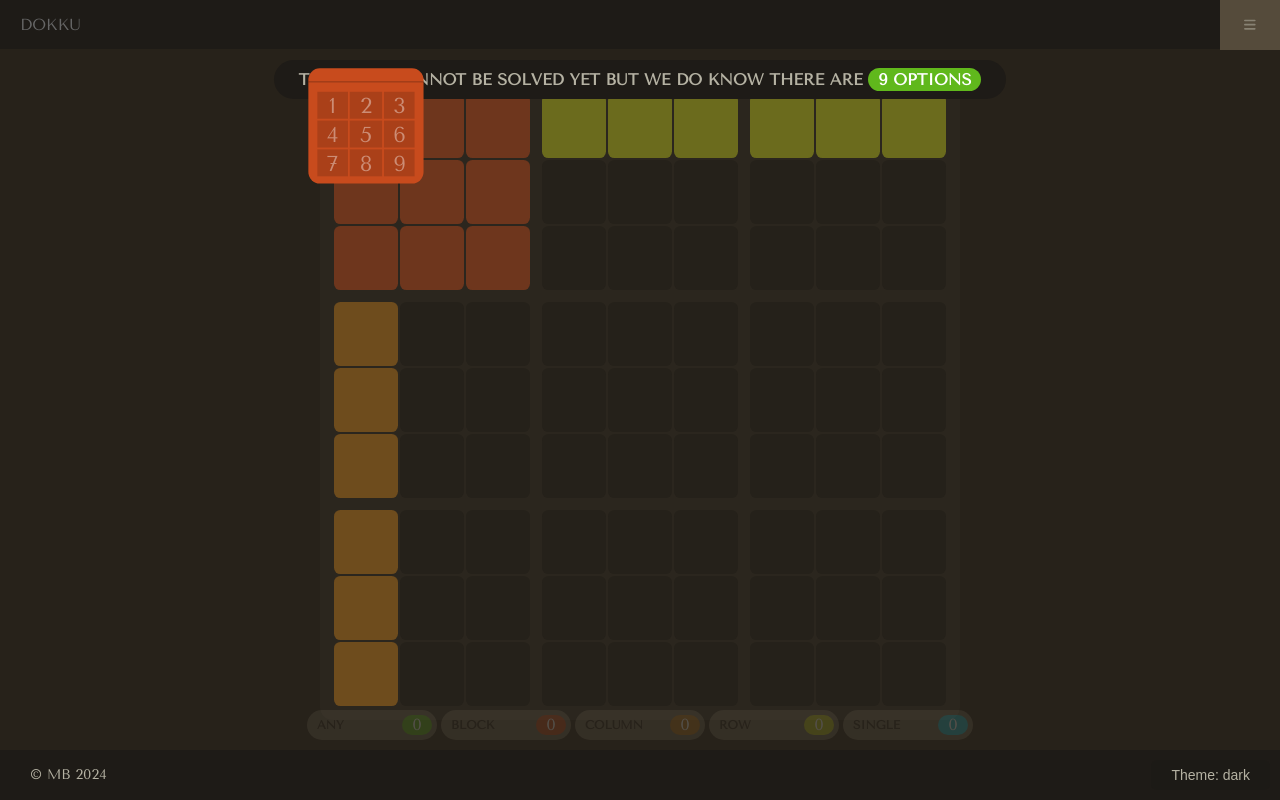
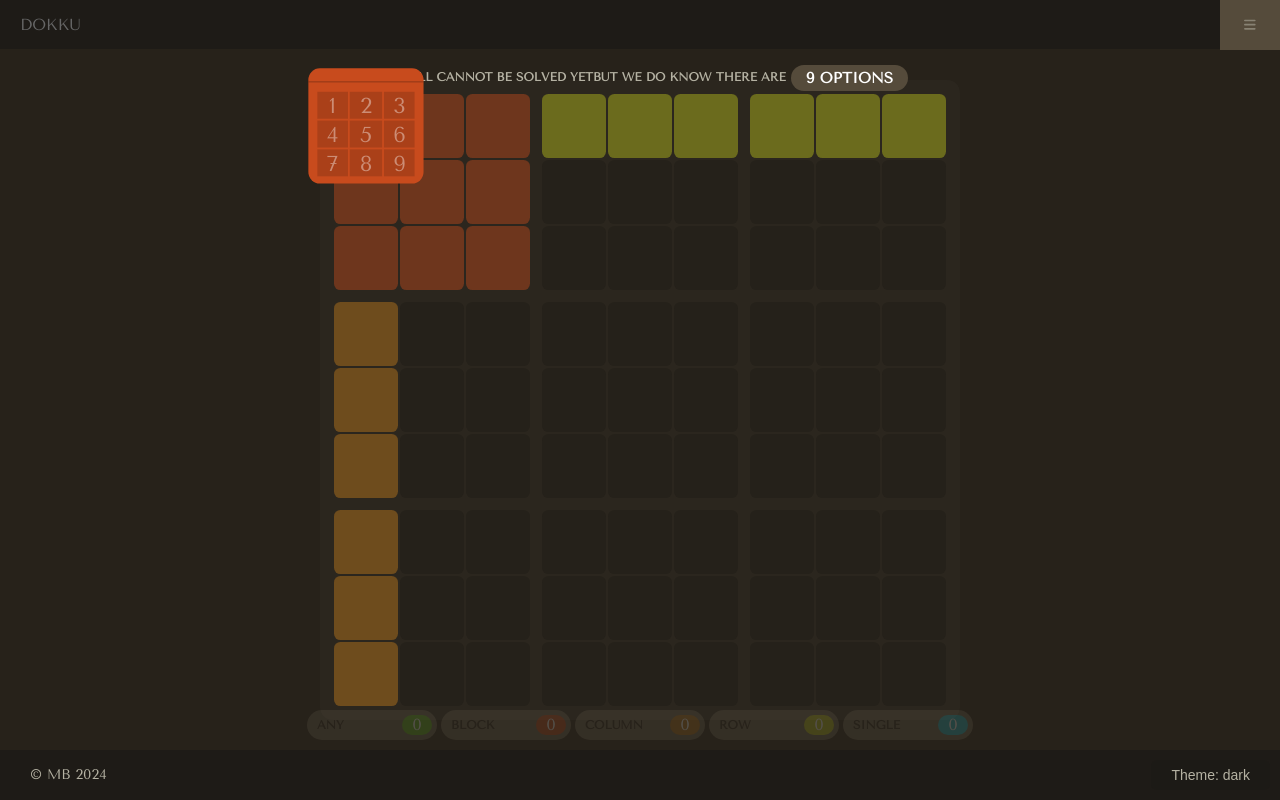
Before and after one commit to moggsterb/dokku, a Next.js app: page /play in a window 1280 px wide. Both pictures are taken after a click on the element 365 px from the left and 125 px from the top of the page. Built offline with nearby package versions, Linux system fonts and the light colour scheme; a web font is replaced by a local one.

Commit message:
Narrator messages

```diff
--- a/src/components/Candidate.module.scss
+++ b/src/components/Candidate.module.scss
@@ -32,5 +32,5 @@
 
 .solveable {
   background: #333;
-  color: #4fef15;
+  color: var(--cell-all);
 }
--- a/src/components/Narrator.module.scss
+++ b/src/components/Narrator.module.scss
@@ -1,6 +1,7 @@
 .wrapper {
   display: flex;
-  width: 100%;
+  width: 95%;
+  margin: 0 auto;
   justify-content: center;
   @media only screen and (min-width: 640px) {
     br {
@@ -8,28 +9,53 @@
     }
   }
 
-  p {
+  .para {
+    display: flex;
+    flex-direction: column;
     color: var(--theme-03);
-    background: var(--theme-08);
-    padding: 10px 25px;
+    // background: var(--theme-08);
+    padding: 5px 25px;
     border-radius: 9999px;
     text-align: center;
     margin-top: 0;
     text-transform: uppercase;
     font-weight: bold;
     font-size: 10px;
-
+    line-height: 1.6;
     @media only screen and (min-width: 640px) {
-      font-size: 16px;
+      font-size: 12px;
+      flex-direction: row;
+    }
+  }
+  span {
+    display: flex;
+    margin: 3px;
+    justify-content: center;
+    align-items: center;
+    @media only screen and (min-width: 640px) {
+      margin: 0;
     }
   }
 
   em {
-    background: var(--cell-all);
+    background: var(--theme-07);
+    margin: 0 5px;
     color: white;
     font-style: normal;
-    padding: 2px 10px;
+    padding: 1px 15px;
     border-radius: 100px;
+    font-size: 14px;
+    white-space: nowrap;
+
+    @media only screen and (min-width: 640px) {
+      font-size: 15px;
+    }
+
+    &.solve {
+      background: #333;
+      color: var(--cell-all);
+      border-radius: 0;
+    }
 
     &.any {
       background: var(--cell-all);
--- a/src/components/Narrator.tsx
+++ b/src/components/Narrator.tsx
@@ -4,6 +4,7 @@ import { Dispatch } from 'react';
 
 import styles from './Narrator.module.scss';
 import Portal from './Portal';
+import React from 'react';
 
 interface Props {
   grid: IGrid;
@@ -25,8 +26,8 @@ const Narrator = ({
     return type === 'any'
       ? 'any method'
       : type === 'single'
-      ? 'the single candidate method'
-      : `the ${type} scanning method`;
+      ? 'single candidate'
+      : `${type} scanning`;
   };
 
   const buildMessage = () => {
@@ -37,10 +38,18 @@ const Narrator = ({
         ).length;
 
         return (
+          <p className={styles.para}>
             <span>
-            There are <em>{`${pluralize(unsolvedCells, 'unsolved cell')}`}</em>{' '}
-            with <em>{solveableByType.any.length} immediately solveable</em>
+              There are
+              <em>{`${pluralize(unsolvedCells, 'unsolved cell')}`}</em>
             </span>
+            <span>
+              with
+              <em className={styles.any}>
+                {solveableByType.any.length} immediately solveable
+              </em>
+            </span>
+          </p>
         );
 
       case 'manual':
@@ -49,14 +58,31 @@ const Narrator = ({
           (item) => !item.rejected
         ).length;
         return (
+          <p className={styles.para}>
+            <span>This cell cannot be solved yet</span>
             <span>
-            This cell cannot be solved yet <br />
-            but we do know there are{' '}
+              but we do know there are
               <em>{`${pluralize(options, 'option')}`}</em>
             </span>
+          </p>
         );
 
       case 'all_any':
+        const any = solveableByType['any'];
+        return (
+          <p className={styles.para}>
+            <span>
+              <em className={styles.any}>{`${pluralize(
+                any.length,
+                'cell'
+              )}`}</em>
+              can be
+            </span>
+            <span>
+              <em className={styles.any}>immediately solved</em>
+            </span>
+          </p>
+        );
       case 'all_block':
       case 'all_column':
       case 'all_row':
@@ -64,14 +90,18 @@ const Narrator = ({
         const type = displayMode.substring(4) as SolveType;
         const solves = solveableByType[type];
         return (
+          <p className={styles.para}>
             <span>
               <em className={styles[type]}>{`${pluralize(
                 solves.length,
                 'cell'
-            )}`}</em>{' '}
-            can be solved
-            <br /> using <em className={styles[type]}>{getMethod(type)}</em>
+              )}`}</em>
+              can be solved using
             </span>
+            <span>
+              <em className={styles[type]}>{getMethod(type)}</em>
+            </span>
+          </p>
         );
 
       case 'cell_block':
@@ -80,13 +110,18 @@ const Narrator = ({
       case 'cell_single':
         if (!focusSolveable) return;
         return (
+          <p className={styles.para}>
             <span>
-            Using{' '}
+              Using
               <em className={styles[focusSolveable.type]}>
                 {getMethod(focusSolveable.type)}
               </em>
-            <br /> we know this cell must be a <em>{focusSolveable.value}</em>
             </span>
+            <span>
+              we know this cell must be a
+              <em className={styles.solve}>{focusSolveable.value}</em>
+            </span>
+          </p>
         );
 
       default:
@@ -96,9 +131,7 @@ const Narrator = ({
 
   return (
     <Portal type='header'>
-      <div className={styles.wrapper}>
-        <p>{buildMessage()}</p>
-      </div>
+      <div className={styles.wrapper}>{buildMessage()}</div>
     </Portal>
   );
 };
--- a/src/components/Puzzle.tsx
+++ b/src/components/Puzzle.tsx
@@ -26,13 +26,13 @@ const Puzzle = ({
   showHints = false,
 }: Props) => {
   const { grid, gridDispatch } = useControl(initialStatus, initialCells);
-  const { gridStatus, focusCellID } = grid;
+  const { gridStatus, focusCellID, displayMode } = grid;
 
   return (
     <div
       className={styles.wrapper}
       onClick={() => {
-        if (focusCellID) {
+        if (displayMode !== 'ready') {
           gridDispatch({ type: 'BLUR_CELL' });
         }
       }}
```
Lines whose indentation alone changed are shown as unchanged.
